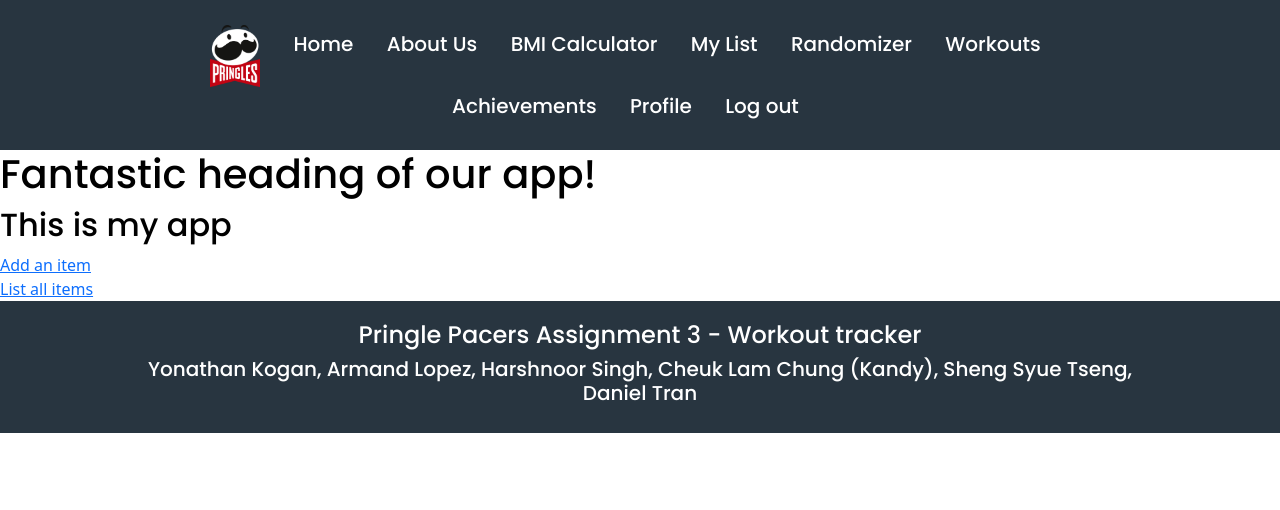
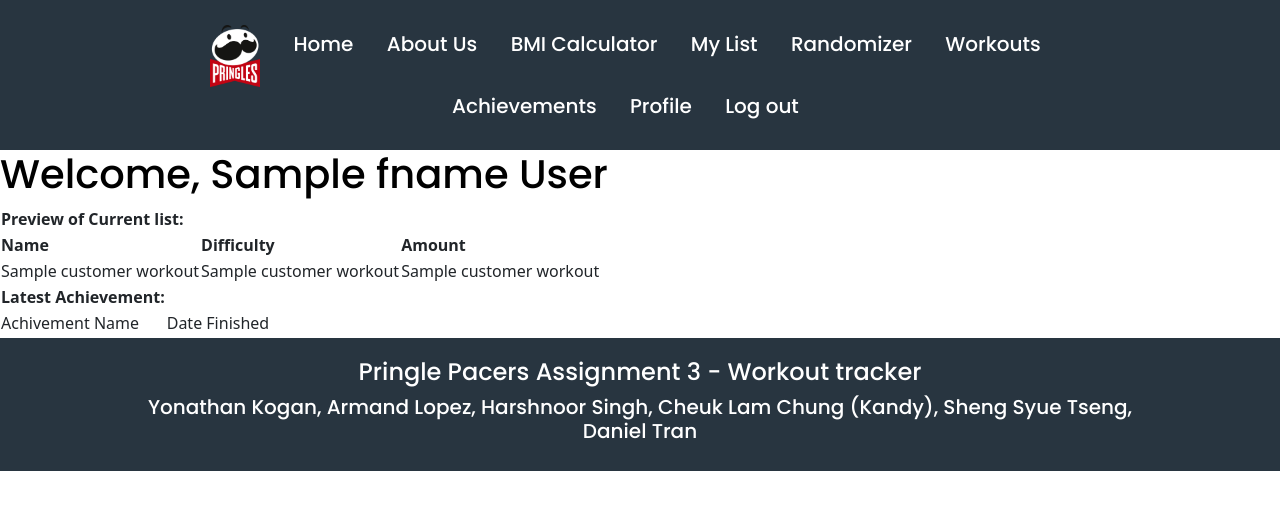
Before and after one commit to Harshnoor-Singh-34/Pringle-Pacers-Workout-Tracker, a Flask app: page / in a window 1280 px wide. Shown: the top 510 px of the page. Run offline with Flask 2, Linux system fonts and the light colour scheme; the visitor is signed in with stand-in values (Sample User, id 1); a database or web service that is not in the repository returns one stand-in record (values such as "Sample title"); data that the repository does not hold is empty; some libraries are stand-ins or nearby versions.

Commit message:
achivement + index backend done
Co-Authored-By: s3719826 <41975799+s3719826@users.noreply.github.com>

```diff
--- a/app.py
+++ b/app.py
@@ -8,6 +8,17 @@
 # load the index.html
 @app.route("/")
 def index():
+	if session['user']:
+		con = psycopg2.connect(dbname = "Workout", user = "PringlePacers", password = "PringlePacers27", host = "127.0.0.1", port = "5432")
+		cur = con.cursor()
+		cur.execute(f"SELECT fname, lname FROM customer WHERE id='{session['user']}'")
+		user = cur.fetchone()
+		cur.execute(f"select w.*, cw.complete from customer_workout cw join workout w on cw.wid = w.w_id WHERE id={session['user']}")
+		workouts = cur.fetchall()
+		cur.execute(f"SELECT TO_CHAR(ca.date_finished :: DATE, 'dd/mm/yyyy'), a.name FROM customer_achivement ca JOIN achivements a on ca.aid = a.aid WHERE ca.id='{session['user']}' ORDER BY date_finished")
+		achivement = cur.fetchone()
+		con.close()
+		return render_template("index.html", name = user, workouts = workouts, achivement = achivement)
 	return render_template("index.html")
 
 # Sign-up page
@@ -37,6 +48,15 @@
 				con = psycopg2.connect(dbname = "Workout", user = "PringlePacers", password = "PringlePacers27", host = "127.0.0.1", port = "5432")
 				cur = con.cursor()
 				cur.execute(f"INSERT INTO {table} VALUES ('{fname}', '{lname}', '{email}', '{password}', '{dob}', '{sex}')")
+				cur.execute(f"SELECT aid FROM achivements")
+				aid = cur.fetchall()
+				cur.execute(f"SELECT id from customer where email = '{email}'")
+				id = cur.fetchone();
+				for achivement in aid:
+					cur.execute(f"INSERT INTO customer_achivement(id, aid, complete) VALUES({id[0]}, {achivement[0]}, 0)")
+				cur.execute(f"SELECT ca.caid from customer_achivement ca join achivements a on ca.aid = a.aid where a.name = 'Register an account' and ca.id = {session['user']}")
+				caid = cur.fetchone()
+				cur.execute(f"UPDATE customer_achivement set complete = 1, date_finished = NOW()  where caid = '{caid[0]}'")
 				con.commit()
 				con.close()
 				return redirect(url_for("login"))
@@ -75,6 +95,15 @@
 
 @app.route("/about-us", methods = ["GET"])
 def aboutus():
+	if session['user']:
+		con = psycopg2.connect(dbname = "Workout", user = "PringlePacers", password = "PringlePacers27", host = "127.0.0.1", port = "5432")
+		cur = con.cursor()
+		cur.execute(f"SELECT ca.caid, ca.complete from customer_achivement ca join achivements a on ca.aid = a.aid where a.name = 'Visit the about us page' and ca.id = {session['user']}")
+		results = cur.fetchone()
+		if int(results[1]) == 0:
+			cur.execute(f"UPDATE customer_achivement set complete = 1, date_finished = NOW() WHERE caid = {results[0]}")
+			con.commit()
+		con.close()
 	return render_template("aboutus.html")
 
 @app.route("/profile", methods = ["GET"])
@@ -106,6 +135,15 @@
 		cur = con.cursor()
 		cur.execute(f"UPDATE customer SET dob='{dob}', sex='{sex}' {height_weight_sql} WHERE id = {session['user']}")
 		con.commit()
+		con.close()
+
+		con = psycopg2.connect(dbname = "Workout", user = "PringlePacers", password = "PringlePacers27", host = "127.0.0.1", port = "5432")
+		cur = con.cursor()
+		cur.execute(f"SELECT ca.caid, ca.complete from customer_achivement ca join achivements a on ca.aid = a.aid where a.name = 'Edit your details' and ca.id = {session['user']}")
+		results = cur.fetchone()
+		if int(results[1]) == 0:
+			cur.execute(f"UPDATE customer_achivement set complete = 1, date_finished = NOW() WHERE caid = {results[0]}")
+			con.commit()
 		con.close()
 		return redirect(url_for("profile"))
 	else:
@@ -145,7 +183,7 @@
 			random_workout = random.choice(workouts)
 			if random_workout not in random_workouts:
 				random_workouts.append(random_workout)
-				cur.execute(f"INSERT INTO customer_workout(id,wid,complete) VALUES ({session['user']}, {random_workout[0]}, 0)")
+				cur.execute(f"INSERT INTO customer_workout(id,wid,complete) VALUES({session['user']}, {random_workout[0]}, 0)")
 				con.commit()
 				counter += 1
 
@@ -220,6 +258,14 @@
 		return render_template("bmi.html", data = results, bmi = bmi)
 	return render_template("bmi.html", data = None, bmi = bmi)
 
+@app.route("/achievement", methods = ["POST", "GET"])
+def achivement():
+	con = psycopg2.connect(dbname = "Workout", user = "PringlePacers", password = "PringlePacers27", host = "127.0.0.1", port = "5432")
+	cur = con.cursor()
+	cur.execute(f"SELECT ca.complete, a.name, TO_CHAR(ca.date_finished :: DATE, 'dd/mm/yyyy') FROM customer_achivement ca join achivements a on ca.aid = a.aid WHERE ca.id='{session['user']}'")
+	results = cur.fetchall()
+	con.close()
+	return render_template("achivement.html", achieve = results)
 
 # list items database
 # @app.route("/list", methods=["POST", "GET"])
--- a/static/databse.py
+++ b/static/databse.py
@@ -24,7 +24,7 @@
 
 
 
-cur.execute(f"SELECT height, weight, sex FROM customer WHERE id=1")
+cur.execute(f"SELECT id from customer where email = 'harshnoor34@gmail.com'")
 details = cur.fetchone()
 print(details)
 con.close()
--- a/templates/index.html
+++ b/templates/index.html
@@ -32,13 +32,57 @@
         </div>
     </nav>
 
+    {% if session['user'] %}
+    <h1>Welcome, {{ name[0] }} {{ name[1] }}</h1>
 
-	<h1>Fantastic heading of our app!</h1>
-	<h2>This is my app</h2>
+    <div>
+        <table>
+            <tr>
+                <th>Preview of Current list:</th>
+            </tr>
+            <tr>
+                <th>Name</th>
+                <th>Difficulty</th>
+                <th>Amount</th>
+            </tr>
+            {% for x in workouts %}
+            <tr>
+                {% if x[5] == 1 %}
+                <td><s>{{ x[1] }}</s></td>
+                <td><s>{{ x[2] }}</s></td>
+                <td><s>{{ x[3] }}</s></td>
+                {% else %}
+                <td>{{ x[1] }}</td>
+                <td>{{ x[2] }}</td>
+                <td>{{ x[3] }}</td>
+                {% endif %}
+            </tr>
+            {% endfor %}
+        </table>
+    </div>
 
-	<a href="/add">Add an item</a><br>
-	<a href="/list">List all items</a><br>
-
+    <div>
+        <table>
+            <tr>
+                <th>Latest Achievement:</th>
+            </tr>
+            <tr>
+                <td>Achivement Name</td>
+                <td>Date Finished</td>
+            </tr>
+            <tr>
+                <td>{{ achivement[1] }}</td>
+                <td>{{ achivement[0] }}</td>
+            </tr>
+        </table>
+    </div>
+    {% else %}
+    <h1>Welcome</h1>
+    <h4>Preview of Current list:</h4>
+    <a href="/login">Login to view</a>
+    <h4>Latest Achievement:</h4>
+    <a href="/login">Login to view</a>
+    {% endif %}
 
 	<div class="footer">
         <div class="container1">
```
Also changed, not shown: templates/achivement.html (added, +71 -0 lines).
